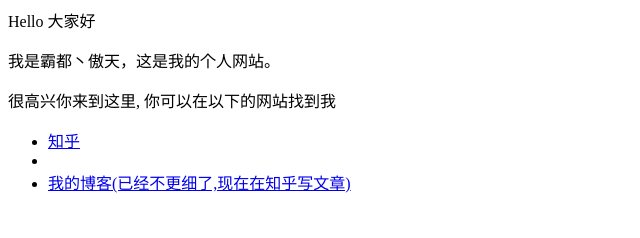
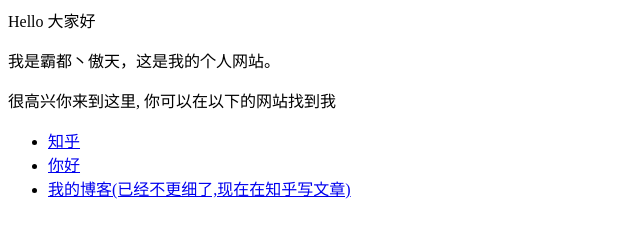
Before and after one commit to Dienoline/.github.io, a plain HTML site: page index.html in a window 1280 px wide. Shown: the whole page, without its empty margins (0-640 px from the left). Drawn offline with Linux system fonts and the light colour scheme.

Commit message:
Update index.html

```diff
--- a/index.html
+++ b/index.html
@@ -4,6 +4,6 @@
 
 <ul>
   <li> <a href="https://www.zhihu.com/people/AJLoveChina">知乎</a> </li>
-  <li><a href ="/你好.html"></a></li>
+  <li><a href ="/你好.html">你好</a></li>
   <li> <a href="http://hejie.nigeerhuo.com">我的博客(已经不更细了,现在在知乎写文章)</a> </li>
 </ul>
```
